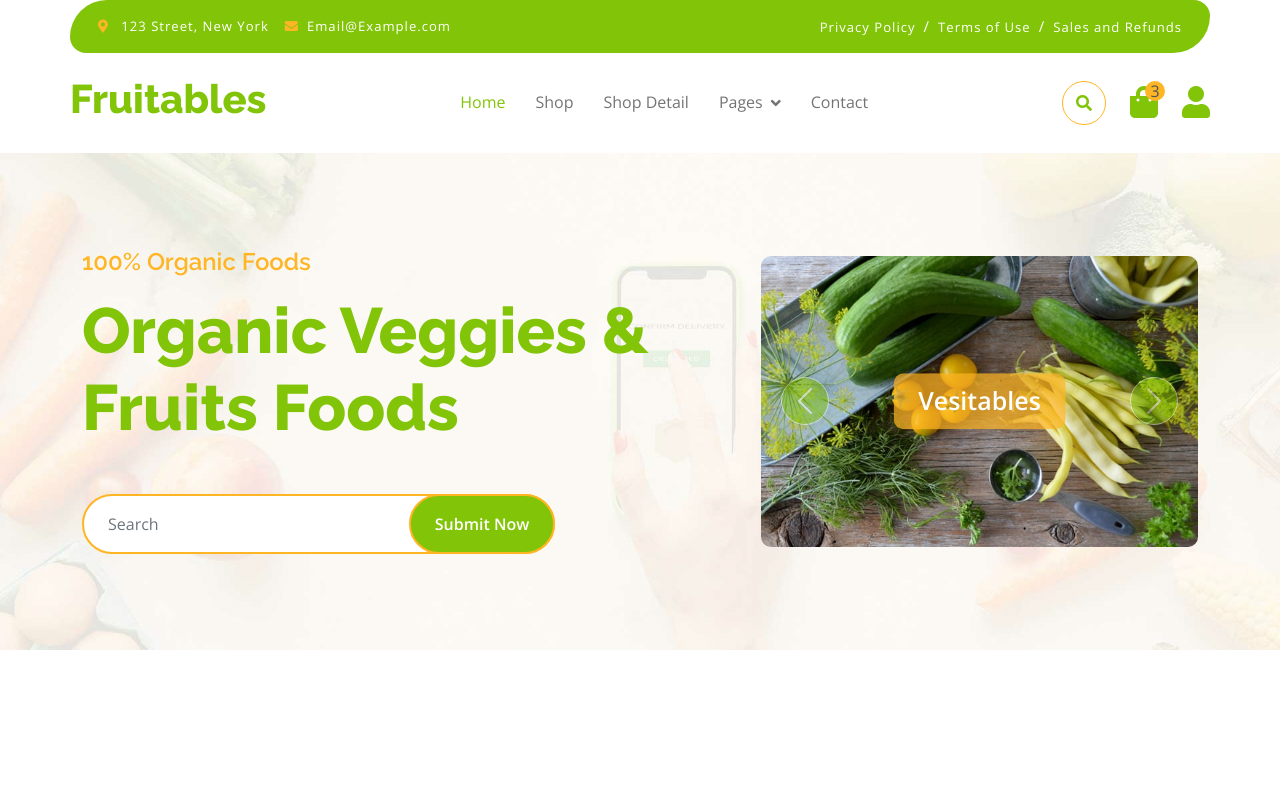
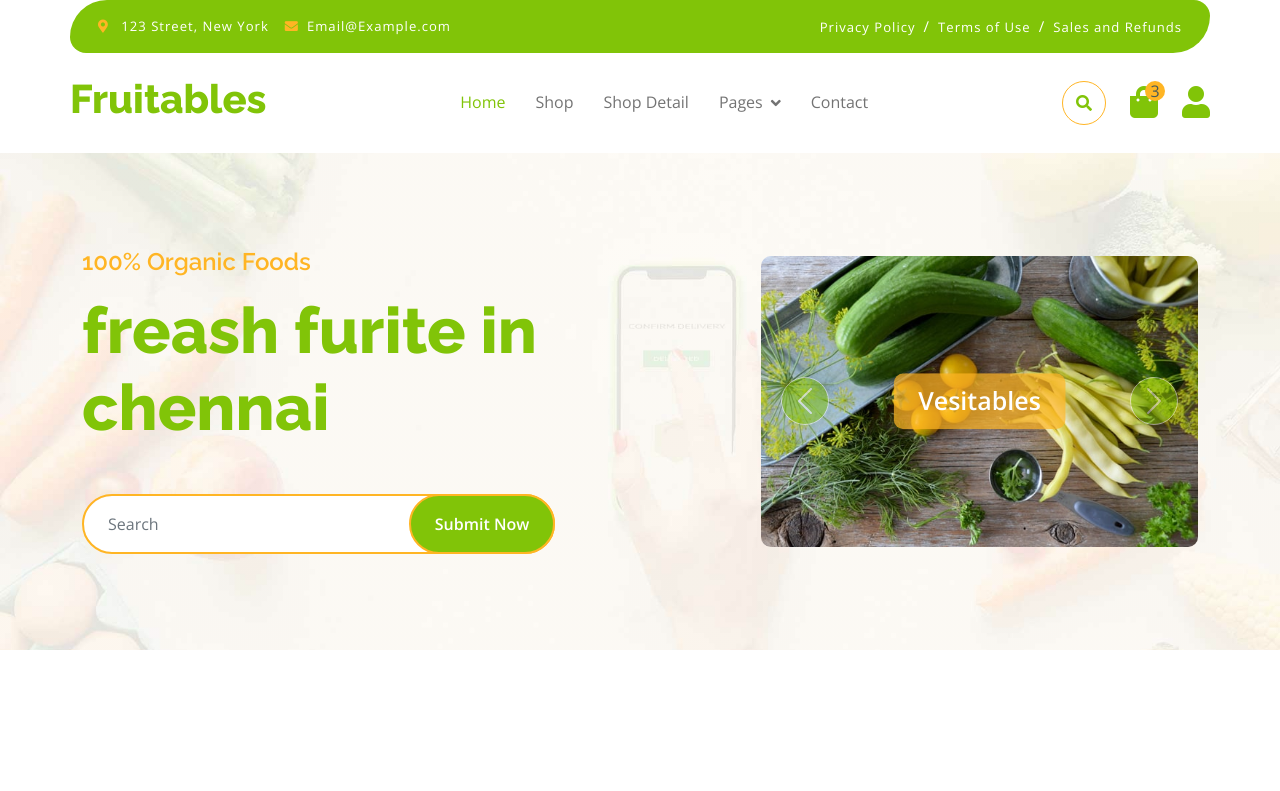
Before and after one commit to asmarahuman18-sudo/ASHMA-BANU, a plain HTML site: page index.html in a window 1280 px wide. Shown: the top 791 px of the page. Drawn offline with nearby package versions, Linux system fonts and the light colour scheme.

Commit message:
Update index.html

```diff
--- a/index.html
+++ b/index.html
@@ -128,7 +128,7 @@
                 <div class="row g-5 align-items-center">
                     <div class="col-md-12 col-lg-7">
                         <h4 class="mb-3 text-secondary">100% Organic Foods</h4>
-                        <h1 class="mb-5 display-3 text-primary">Organic Veggies & Fruits Foods</h1>
+                        <h1 class="mb-5 display-3 text-primary">freash furite in chennai</h1>
                         <div class="position-relative mx-auto">
                             <input class="form-control border-2 border-secondary w-75 py-3 px-4 rounded-pill" type="number" placeholder="Search">
                             <button type="submit" class="btn btn-primary border-2 border-secondary py-3 px-4 position-absolute rounded-pill text-white h-100" style="top: 0; right: 25%;">Submit Now</button>
```
